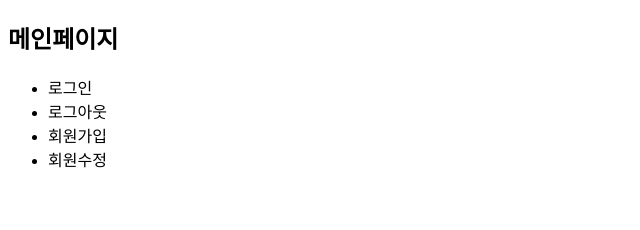
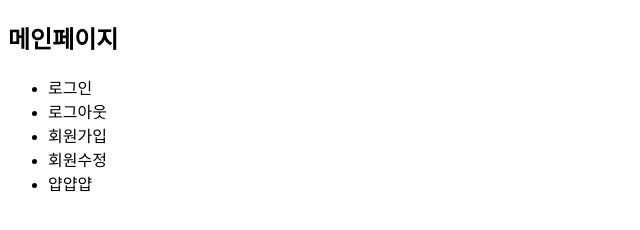
Before and after one commit to nolangjoha/ezen1000, a plain HTML site: page index.html in a window 1280 px wide. Shown: the full height of the page, 0-640 px from the left. Drawn offline with Linux system fonts and the light colour scheme.

```diff
--- a/index.html
+++ b/index.html
@@ -13,6 +13,7 @@
             <li>로그아웃</li>
             <li>회원가입</li>
             <li>회원수정</li>
+            <li>얍얍얍</li>
         </ul>
 
     </nav>
```
